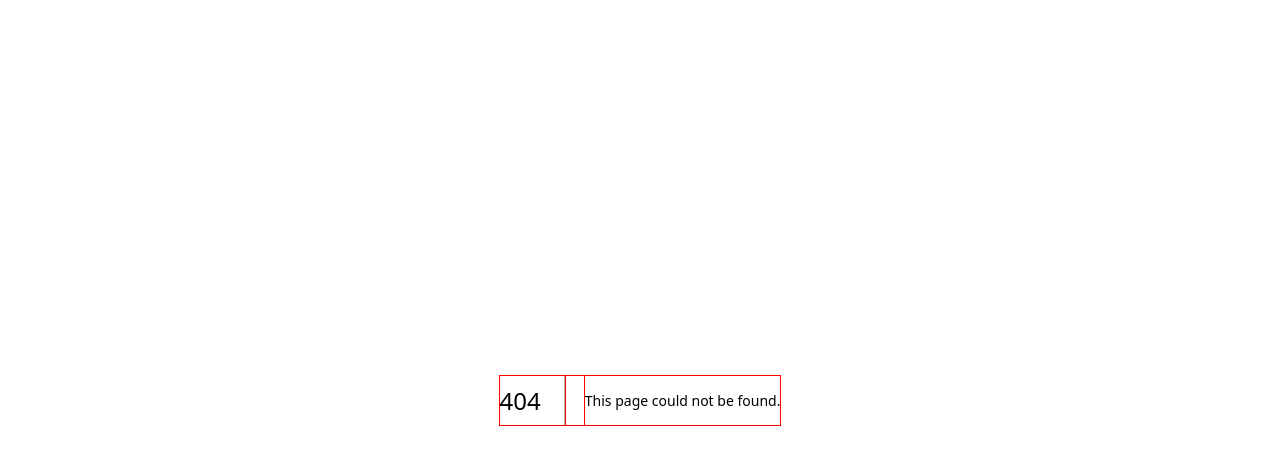
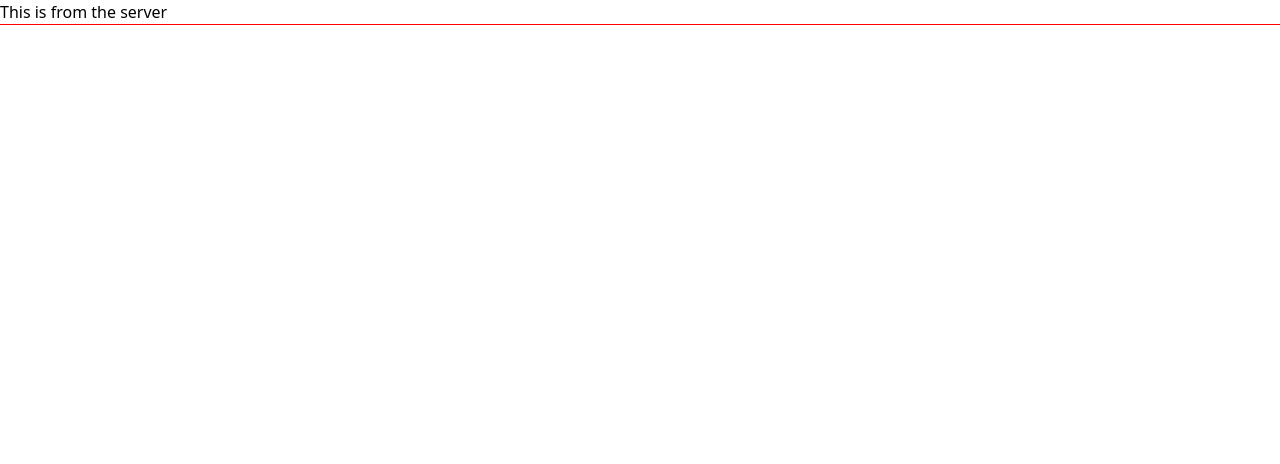
Before and after one commit to dashedstripes/next-netlify, a Next.js app: page /private in a window 1280 px wide. Before the commit this address had no page. Shown: the top 464 px of the page. Built offline with nearby package versions, Linux system fonts and the light colour scheme.

Commit message:
make a server rendered page

```diff
--- /dev/null
+++ b/pages/private.tsx
@@ -0,0 +1,19 @@
+import React from 'react';
+
+interface Props {
+  data: {
+    test: string
+  }
+}
+
+const Private: React.FC<Props> = ({ data }) => {
+  return (
+    <div>{data.test}</div>
+  )
+}
+
+export async function getServerSideProps() {
+  return { props: { data: { test: 'This is from the server' } } };
+}
+
+export default Private;
```
